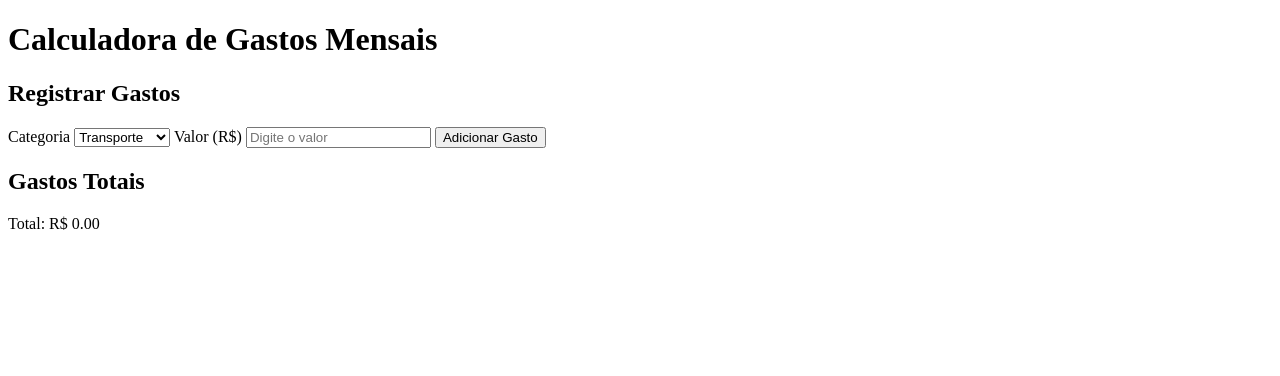
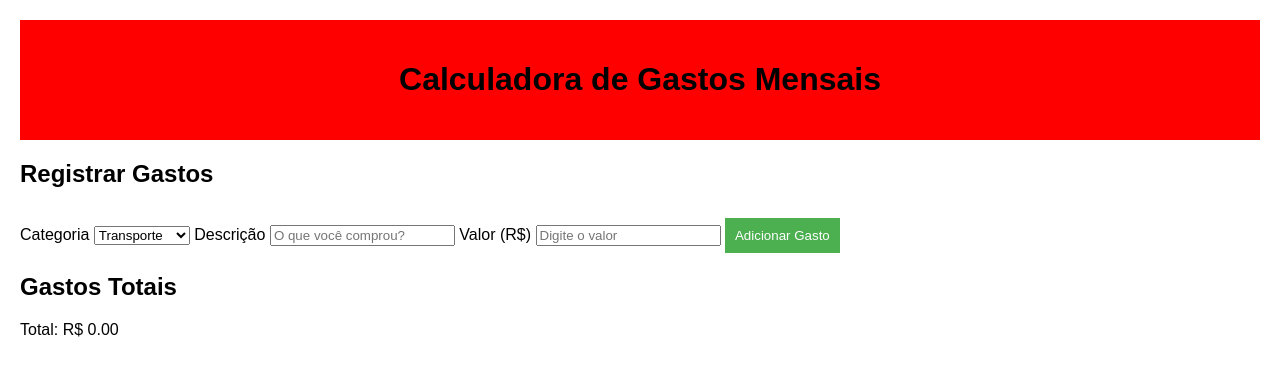
Before and after one commit to lucashmc/PROVA-HTML, a plain HTML site: page index.html in a window 1280 px wide. Drawn offline with Linux system fonts and the light colour scheme.

Commit message:
fiz a adiçao da parte do css e da discraçao no html acabei esquecendo de colocar no commit anterior

```diff
--- a/index.html
+++ b/index.html
@@ -1,4 +1,3 @@
-
 <!DOCTYPE html>
 <html lang="pt-BR">
 <head>
@@ -16,6 +15,7 @@
     <main>
         <section class="gastos">
             <h2>Registrar Gastos</h2>
+
             <label for="categoria">Categoria</label>
             <select id="categoria">
                 <option value="transporte">Transporte</option>
@@ -23,6 +23,9 @@
                 <option value="lazer">Lazer</option>
                 <option value="saude">Saúde</option>
             </select>
+
+            <label for="descricao">Descrição</label>
+            <input type="text" id="descricao" placeholder="O que você comprou?" />
 
             <label for="valor">Valor (R$)</label>
             <input type="number" id="valor" placeholder="Digite o valor" />
--- a/main.css
+++ b/main.css
@@ -0,0 +1,31 @@
+body {
+    font-family: Arial, sans-serif;
+    margin: 20px;
+}
+
+header {
+    background-color: #ff0000;
+    padding: 20px;
+    text-align: center;
+}
+
+.main {
+    margin-top: 20px;
+}
+
+.gastos {
+    margin-bottom: 20px;
+}
+
+button {
+    margin-top: 10px;
+    padding: 10px;
+    background-color: #4CAF50;
+    color: white;
+    border: none;
+    cursor: pointer;
+}
+
+button:hover {
+    background-color: #45a049;
+}
```
